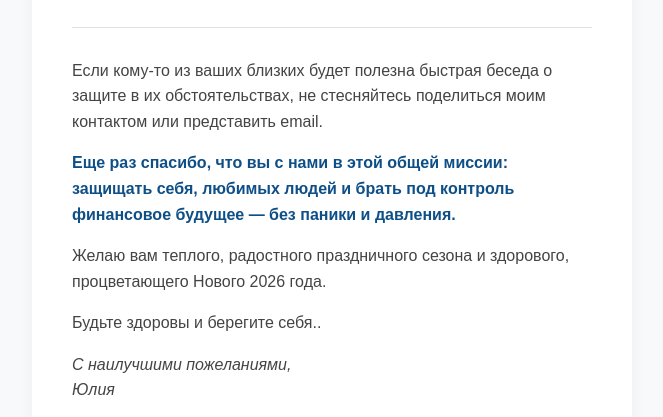
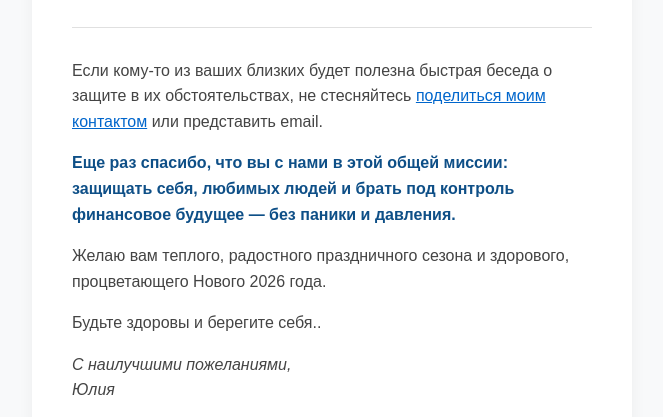
Before and after one commit to sozdatel3/julia_nlg_mail_ru, a plain HTML site: page index.html in a window 1280 px wide. Shown: the part 2523-2940 px from the top of the page, without its empty margins (308-971 px from the left). Drawn offline with Linux system fonts and the light colour scheme.

Commit message:
fix text

```diff
--- a/index.html
+++ b/index.html
@@ -213,7 +213,7 @@
                             <hr style="border: 0; border-top: 1px solid #e0e0e0; margin: 30px 0;" />
 
                             <p style="color: #444444; font-size: 16px; line-height: 1.6;">
-                                Если кому-то из ваших близких будет полезна быстрая беседа о защите в их обстоятельствах, не стесняйтесь <a href="https://hihello.com/p/a92d8d05-9744-485f-97db-dd154c2b085b?preview" target="_blank"></a>поделиться моим контактом</a> или представить email.
+                                Если кому-то из ваших близких будет полезна быстрая беседа о защите в их обстоятельствах, не стесняйтесь <a href="https://hihello.com/p/a92d8d05-9744-485f-97db-dd154c2b085b?preview" target="_blank" style="color:#0066cc; text-decoration:underline;">поделиться моим контактом</a> или представить email.
                             </p>
 
                             <!-- Share Contact Button -->
```
